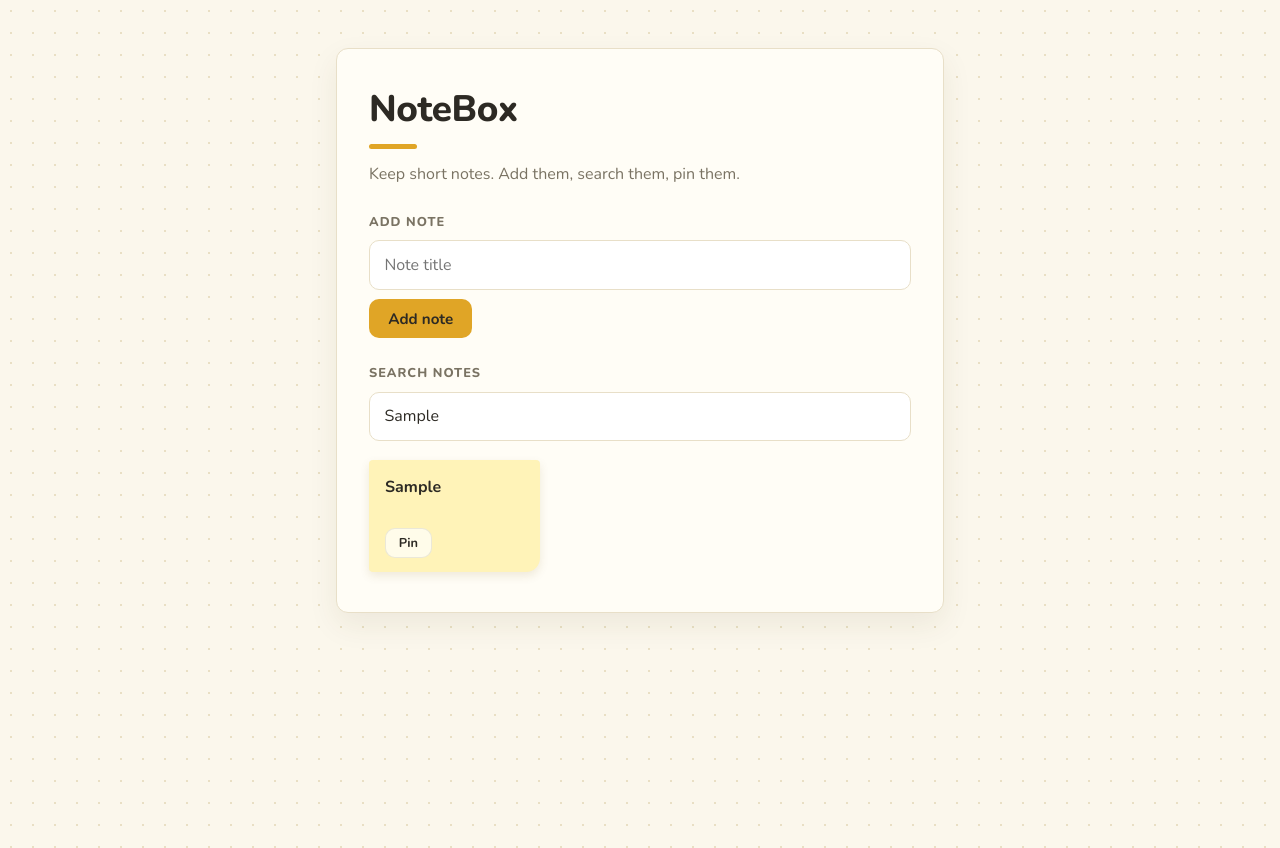
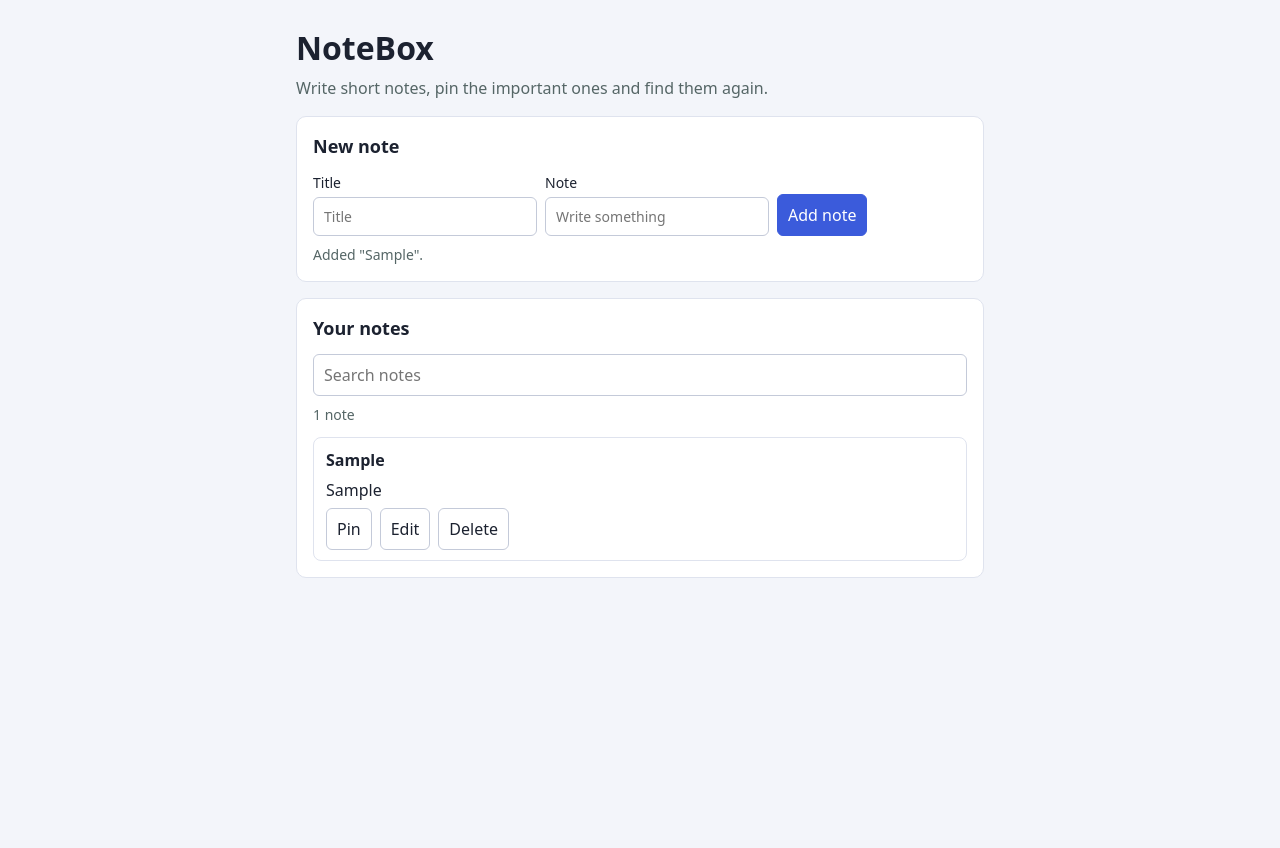
Before and after one commit to arnavraj-7/talnex-planted-partly-works, a plain HTML site: page public/index.html in a window 1280 px wide. Both pictures are taken after typing "Sample", "Sample" into the empty fields and a click on the button "Add note". After the commit the page ends 800 px from the top, so only its background shows below. Drawn offline with nearby package versions, Linux system fonts and the light colour scheme.

Commit message:
Make it a browser-only app

```diff
--- /dev/null
+++ b/public/app.js
@@ -0,0 +1,89 @@
+// NoteBox: notes live in the browser (localStorage). No account is needed.
+const KEY = "notebox.v1";
+let state = load();
+let query = "";
+let editing = null;
+let shownCount = state.notes.length;
+
+function load() {
+  try {
+    const s = JSON.parse(localStorage.getItem(KEY));
+    if (s && Array.isArray(s.notes)) return s;
+  } catch (e) { /* start empty */ }
+  return { notes: [], next: 1 };
+}
+function save() { try { localStorage.setItem(KEY, JSON.stringify(state)); } catch (e) { /* ignore */ } }
+const $ = (id) => document.getElementById(id);
+
+$("add-form").addEventListener("submit", (ev) => {
+  ev.preventDefault();
+  const title = $("title").value.trim() || "Untitled";
+  state.notes.push({ id: state.next++, title, body: $("body").value.trim(), pinned: false });
+  shownCount += 1;
+  save();
+  $("title").value = "";
+  $("body").value = "";
+  $("msg").textContent = `Added "${title}".`;
+  render();
+});
+
+$("search").addEventListener("input", (e) => { query = e.target.value; render(); });
+
+function render() {
+  const q = query.toLowerCase();
+  const list = $("notes");
+  list.innerHTML = "";
+  const shown = state.notes.filter((n) => !q || n.title.toLowerCase().includes(q) || n.body.toLowerCase().includes(q));
+  for (const n of shown) list.appendChild(editing === n.id ? editRow(n) : noteRow(n));
+  $("empty").hidden = shown.length > 0;
+  $("count").textContent = `${shownCount} note${shownCount === 1 ? "" : "s"}`;
+}
+
+function noteRow(n) {
+  const li = document.createElement("li");
+  li.className = "note";
+  const head = document.createElement("div");
+  const name = document.createElement("span");
+  name.className = "name";
+  name.textContent = n.title;
+  head.appendChild(name);
+  const body = document.createElement("div");
+  body.textContent = n.body;
+  const row = document.createElement("div");
+  row.className = "row";
+
+  const pin = document.createElement("button");
+  pin.type = "button"; pin.className = "plain"; pin.textContent = "Pin";
+  pin.onclick = () => { n.pinned = true; save(); };
+
+  const edit = document.createElement("button");
+  edit.type = "button"; edit.className = "plain"; edit.textContent = "Edit";
+  edit.onclick = () => { editing = n.id; render(); };
+  const del = document.createElement("button");
+  del.type = "button"; del.className = "plain"; del.textContent = "Delete";
+  del.onclick = () => { state.notes = state.notes.filter((x) => x.id !== n.id); save(); render(); };
+  row.append(pin, edit, del);
+  li.append(head, body, row);
+  return li;
+}
+
+function editRow(n) {
+  const li = document.createElement("li");
+  li.className = "note";
+  const form = document.createElement("form");
+  form.innerHTML = `<label>Title <input name="t"></label><label>Note <input name="b"></label>
+    <button type="submit">Save</button><button type="button" class="plain">Cancel</button>`;
+  form.t.value = n.title;
+  form.b.value = n.body;
+  form.onsubmit = (ev) => {
+    ev.preventDefault();
+    if (form.t.value.trim()) n.title = form.t.value.trim();
+    n.body = form.b.value.trim();
+    editing = null; save(); render();
+  };
+  form.querySelector("button.plain").onclick = () => { editing = null; render(); };
+  li.appendChild(form);
+  return li;
+}
+
+render();
--- a/public/index.html
+++ b/public/index.html
@@ -3,62 +3,35 @@
 <head>
   <meta charset="utf-8">
   <meta name="viewport" content="width=device-width, initial-scale=1">
-  <title>NoteBox</title>
-  <link rel="preconnect" href="https://fonts.googleapis.com">
-  <link rel="preconnect" href="https://fonts.gstatic.com" crossorigin>
-  <link rel="stylesheet" href="https://fonts.googleapis.com/css2?family=Nunito:wght@400;700;800&display=swap">
+  <title>NoteBox - quick notes</title>
   <link rel="stylesheet" href="/style.css">
 </head>
 <body>
-  <main id="root">
+  <header class="top">
     <h1>NoteBox</h1>
-    <p>Keep short notes. Add them, search them, pin them.</p>
-    <h2>Add note</h2>
-    <input id="title" type="text" placeholder="Note title" aria-label="Note title">
-    <button id="add" type="button">Add note</button>
-    <h2>Search notes</h2>
-    <input id="search" type="text" placeholder="Search notes" aria-label="Search notes">
-    <ul id="list"></ul>
+    <p class="tag">Write short notes, pin the important ones and find them again.</p>
+  </header>
+  <main>
+    <section class="card">
+      <h2>New note</h2>
+      <form id="add-form">
+        <label>Title <input id="title" type="text" placeholder="Title"></label>
+        <label>Note <input id="body" type="text" placeholder="Write something"></label>
+        <button type="submit" id="add-btn">Add note</button>
+      </form>
+      <p id="msg" class="msg" role="status"></p>
+    </section>
+    <section class="card">
+      <h2>Your notes</h2>
+      <div class="tools">
+        <input id="search" type="search" placeholder="Search notes" aria-label="Search notes">
+        <button type="button" id="pdf-btn" hidden>Export PDF</button>
+      </div>
+      <p id="count" class="msg"></p>
+      <ul id="notes" class="notes"></ul>
+      <p id="empty" class="msg" hidden>No notes yet.</p>
+    </section>
   </main>
-  <script src="/notes.js"></script>
-  <script>
-    let notes = [];
-    try { notes = JSON.parse(localStorage.getItem("notebox_notes") || "[]"); } catch (e) { notes = []; }
-    const list = document.getElementById("list");
-
-    function save() { try { localStorage.setItem("notebox_notes", JSON.stringify(notes)); } catch (e) {} }
-
-    function render() {
-      const shown = NoteBox.searchNotes(notes, document.getElementById("search").value);
-      list.innerHTML = "";
-      shown.forEach((n) => {
-        const li = document.createElement("li");
-        const span = document.createElement("span");
-        span.textContent = n.title;
-        li.appendChild(span);
-        const pin = document.createElement("button");
-        pin.type = "button";
-        pin.textContent = "Pin";
-        // Wired to nothing: the click does nothing at all.
-        pin.addEventListener("click", function () {});
-        li.appendChild(pin);
-        list.appendChild(li);
-      });
-    }
-
-    document.getElementById("add").addEventListener("click", function () {
-      try {
-        notes = NoteBox.addNote(notes, document.getElementById("title").value);
-        document.getElementById("title").value = "";
-        save();
-        render();
-      } catch (e) {
-        // Bad input crashes the whole page instead of showing a friendly message.
-        document.body.innerHTML = "<p>Something went wrong. Please reload.</p>";
-      }
-    });
-    document.getElementById("search").addEventListener("input", render);
-    render();
-  </script>
+  <script src="/app.js"></script>
 </body>
 </html>
--- a/public/notes.js
+++ /dev/null
@@ -1,24 +0,0 @@
-// NoteBox logic. Pure functions: they never change the list they are given.
-// public/notes.js is an identical copy so the browser can load it (a test checks they match).
-(function (root) {
-  function addNote(notes, title, id) {
-    const clean = String(title == null ? "" : title).trim();
-    if (clean === "") throw new Error("Note title is required");
-    return [...notes, { id: id || String(Date.now()) + Math.random().toString(16).slice(2, 6), title: clean, pinned: false }];
-  }
-
-  function searchNotes(notes, query) {
-    const q = String(query || "").trim().toLowerCase();
-    if (q === "") return notes.slice();
-    return notes.filter((n) => n.title.toLowerCase().includes(q));
-  }
-
-  // Pinning is supposed to move the note to the top. It does nothing.
-  function pinNote(notes, id) {
-    return notes;
-  }
-
-  const api = { addNote, searchNotes, pinNote };
-  if (typeof module !== "undefined" && module.exports) module.exports = api;
-  else root.NoteBox = api;
-})(typeof window !== "undefined" ? window : globalThis);
--- a/public/style.css
+++ b/public/style.css
@@ -1,107 +1,21 @@
-:root {
-  --bg: #fbf7ec;
-  --paper: #fffdf6;
-  --ink: #2d2a24;
-  --muted: #7a7363;
-  --line: #e8dfc8;
-  --accent: #e0a526;
-  --accent-dark: #b9841a;
-  --note: #fff3b8;
-  --radius: 12px;
-}
-
 * { box-sizing: border-box; }
-
-body {
-  margin: 0;
-  min-height: 100vh;
-  font: 16px/1.55 "Nunito", system-ui, sans-serif;
-  color: var(--ink);
-  background-color: var(--bg);
-  background-image: radial-gradient(#e9dfc4 1px, transparent 1px);
-  background-size: 22px 22px;
-}
-
-main {
-  max-width: 38rem;
-  margin: 3rem auto;
-  padding: 2rem 2rem 2.5rem;
-  background: var(--paper);
-  border: 1px solid var(--line);
-  border-radius: var(--radius);
-  box-shadow: 0 12px 30px rgba(80, 60, 20, .08);
-}
-
-h1 { margin: 0; font-size: 2.3rem; font-weight: 800; letter-spacing: -.01em; }
-h1::after {
-  content: "";
-  display: block;
-  width: 3rem; height: 5px;
-  margin-top: .4rem;
-  border-radius: 3px;
-  background: var(--accent);
-}
-main > p { color: var(--muted); margin: .8rem 0 1.5rem; }
-h2 {
-  margin: 1.6rem 0 .5rem;
-  font-size: .8rem;
-  font-weight: 800;
-  text-transform: uppercase;
-  letter-spacing: .08em;
-  color: var(--muted);
-}
-
-input[type="text"] {
-  width: 100%;
-  padding: .7rem .9rem;
-  border: 1px solid var(--line);
-  border-radius: 10px;
-  font: inherit;
-  color: var(--ink);
-  background: #fff;
-}
-input[type="text"]:focus { outline: none; border-color: var(--accent); box-shadow: 0 0 0 3px #fbecc4; }
-
-button {
-  margin-top: .6rem;
-  padding: .6rem 1.2rem;
-  border: 0;
-  border-radius: 10px;
-  font: 700 .95rem "Nunito", system-ui, sans-serif;
-  color: #2d2a24;
-  background: var(--accent);
-  cursor: pointer;
-}
-button:hover { background: #ebb43a; }
-
-ul {
-  display: grid;
-  grid-template-columns: repeat(auto-fill, minmax(10rem, 1fr));
-  gap: .9rem;
-  margin: 1.2rem 0 0;
-  padding-left: 0;
-  list-style: none;
-}
-li {
-  display: flex;
-  flex-direction: column;
-  justify-content: space-between;
-  gap: .6rem;
-  min-height: 7rem;
-  padding: .9rem 1rem;
-  background: var(--note);
-  border-radius: 4px 4px 14px 4px;
-  box-shadow: 0 4px 10px rgba(120, 90, 20, .12);
-}
-li:nth-child(3n+2) { background: #ffe0e6; }
-li:nth-child(3n) { background: #dff3e4; }
-li span { font-weight: 700; word-break: break-word; }
-li button {
-  align-self: flex-start;
-  margin: 0;
-  padding: .3rem .8rem;
-  font-size: .8rem;
-  background: rgba(255, 255, 255, .7);
-  border: 1px solid rgba(0, 0, 0, .08);
-}
-li button:hover { background: #fff; }
+body { margin: 0; font: 16px/1.5 system-ui, sans-serif; background: #f3f5fa; color: #1c2230; }
+.top { padding: 24px 16px 8px; max-width: 720px; margin: 0 auto; }
+.top h1 { margin: 0; }
+.tag { margin: 4px 0 0; color: #566; }
+main { max-width: 720px; margin: 0 auto; padding: 8px 16px 48px; display: grid; gap: 16px; }
+.card { background: #fff; border: 1px solid #dfe3ee; border-radius: 10px; padding: 16px; }
+.card h2 { margin: 0 0 12px; font-size: 18px; }
+form { display: flex; flex-wrap: wrap; gap: 8px; align-items: end; }
+label { display: grid; gap: 4px; font-size: 14px; }
+input, button { font: inherit; padding: 8px 10px; border: 1px solid #c4cad9; border-radius: 6px; background: #fff; }
+button { cursor: pointer; background: #3b5bdb; color: #fff; border-color: #3b5bdb; }
+button.plain { background: #fff; color: #1c2230; border-color: #c4cad9; }
+.msg { margin: 8px 0 0; font-size: 14px; color: #566; }
+.tools { display: flex; gap: 8px; }
+.tools input { flex: 1; }
+.notes { list-style: none; margin: 12px 0 0; padding: 0; display: grid; gap: 8px; }
+.note { border: 1px solid #dfe3ee; border-radius: 8px; padding: 10px 12px; display: grid; gap: 6px; }
+.note .name { font-weight: 600; }
+.pinned-label { font-size: 12px; background: #ffe8a3; border-radius: 999px; padding: 2px 8px; margin-left: 6px; }
+.row { display: flex; gap: 8px; }
```
Also changed, not shown: lib/notes.js (deleted, +0 -24 lines), package.json (deleted, +0 -9 lines), test/app.test.js (deleted, +0 -44 lines), README.md, vercel.json (added), 1 other file.
